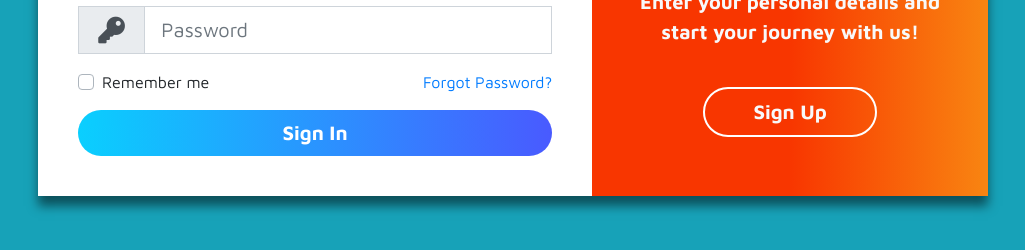
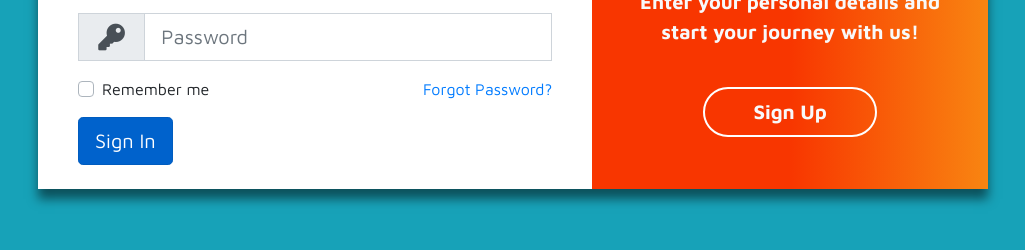
Before and after one commit to ShiivRS/Sayge-x, a plain HTML site: page Index.html in a window 1280 px wide. Shown: the part 384-634 px from the top of the page, without its empty margins (127-1152 px from the left). Drawn offline with nearby package versions, Linux system fonts and the light colour scheme; files that its build step writes are made by us from their sources; files whose address does not match are found by name.

Commit message:
Update Index.html

```diff
--- a/Index.html
+++ b/Index.html
@@ -41,8 +41,8 @@
                     <a href="#" id="forgot-link">Forgot Password?</a>
                   </div>
                 </div>
-                <div class="form-group">
-                  <input type="submit" id="login-btn" value="Sign In" class="btn btn-primary btn-lg btn-block myBtn" />
+                <div class="signin">
+                    <a href="https://www.youtube.com/watch?v=dQw4w9WgXcQ" class="btn btn-primary btn-lg active" role="button" aria-pressed="true">Sign In</a>
                 </div>
               </form>
             </div>
```
